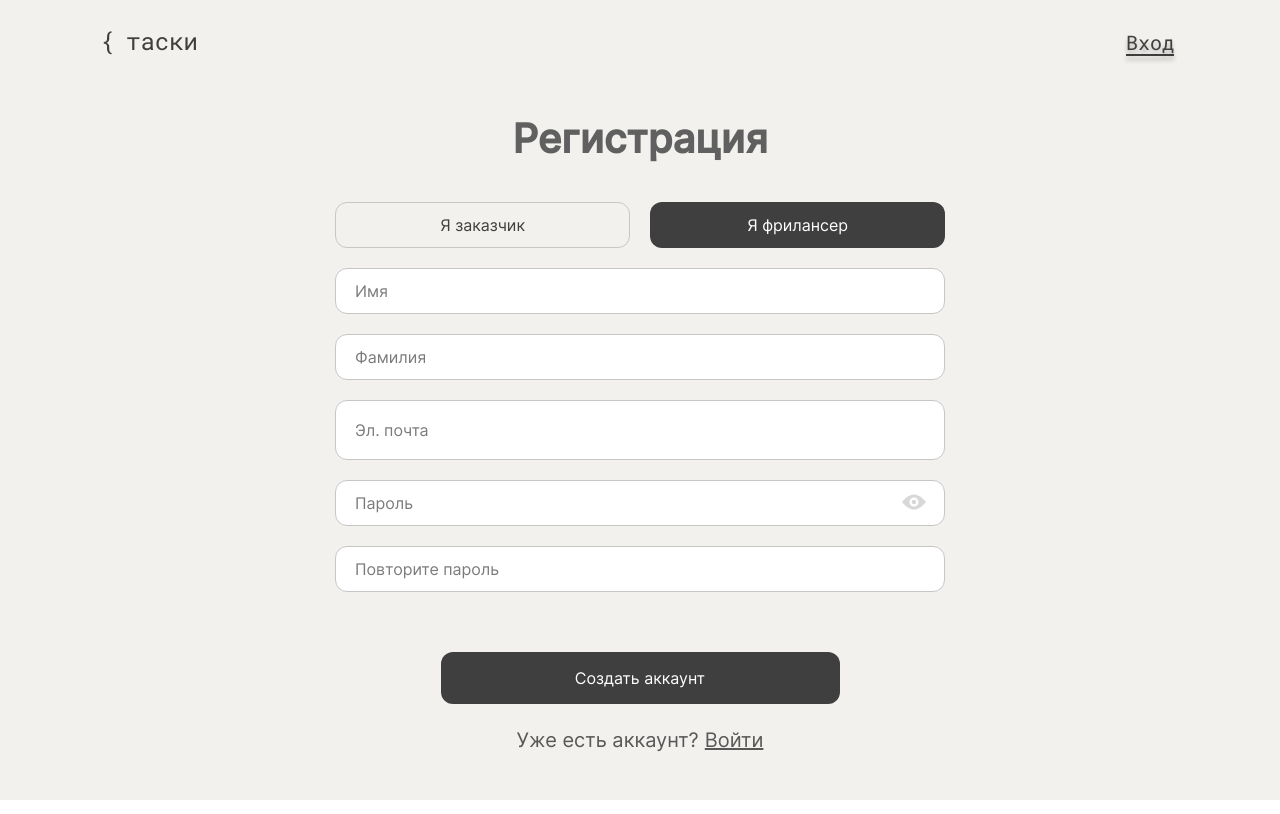
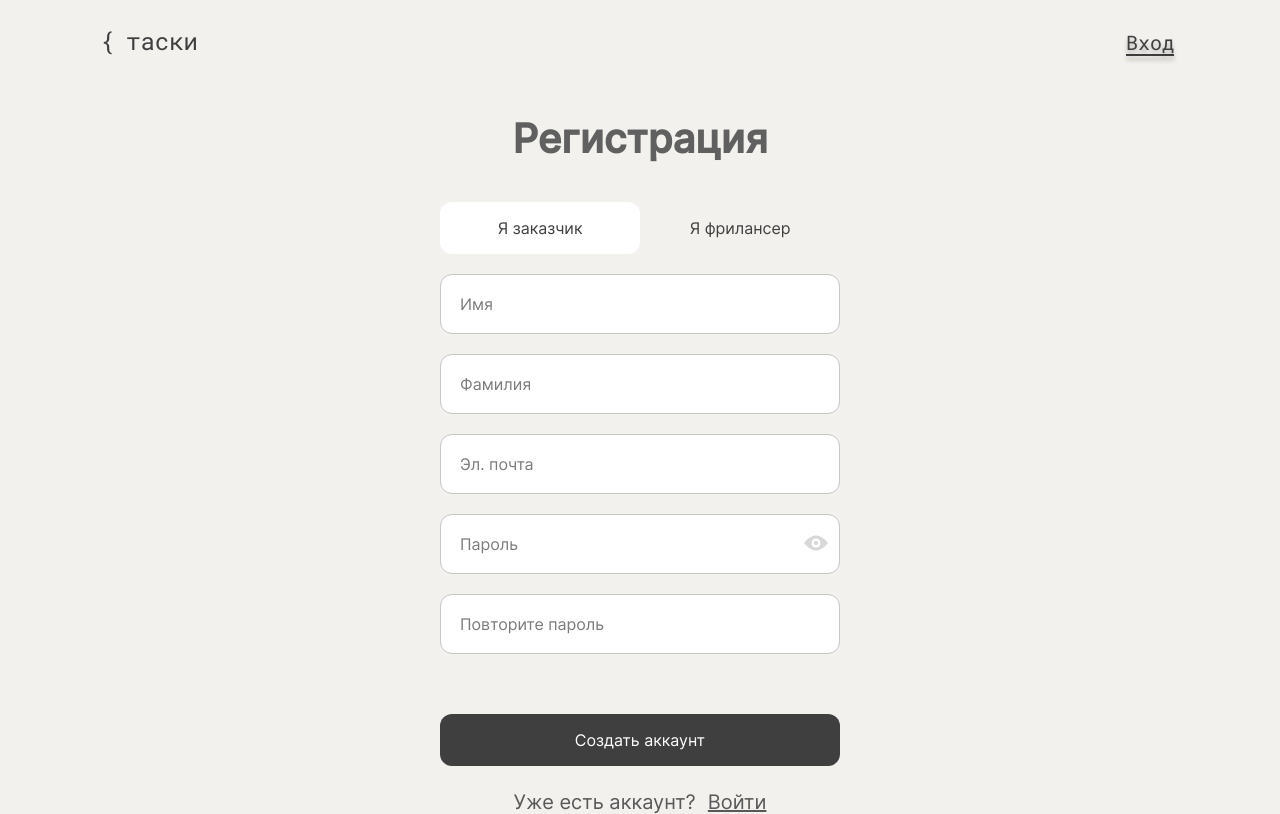
Before and after one commit to tutanhamon667/contract, a React (Create React App) app in the folder frontend/: page /signup in a window 1280 px wide. Built offline with nearby package versions, Linux system fonts and the light colour scheme.

Commit message:
рефакторинг вёрстки RegisterForm

```diff
--- a/frontend/src/components/Button/Button.css
+++ b/frontend/src/components/Button/Button.css
@@ -14,7 +14,7 @@
 }
 
 .button:hover {
-  box-shadow: 4px 4px 0 0 #C6C6C6;
+  box-shadow: 1.5px 1.5px 0 0 #C6C6C6;
 }
 
 .button:active {
@@ -49,3 +49,7 @@
 .buttonSecondary__text {
   color: #3F3F3F;
 }
+
+.buttonWhite {
+  background-color: #FFF;
+}
--- a/frontend/src/components/Button/Button.jsx
+++ b/frontend/src/components/Button/Button.jsx
@@ -1,21 +1,46 @@
 import React from "react";
 import "./Button.css";
 
-const Button = ({ text, width, height, marginTop, marginBottom, buttonSecondary, type, onClick, disabled }) => {
+const Button = ({
+  text,
+  width,
+  height,
+  marginTop,
+  marginBottom,
+  buttonSecondary,
+  buttonWhite,
+  type,
+  onClick,
+  disabled,
+  fontWeight,
+  fontSize,
+  color,
+  border
+}) => {
   return (
     <button
-      className={`button${buttonSecondary ? " buttonSecondary" : ""}`}
+      className={`button${buttonSecondary ? " buttonSecondary" : ""} ${
+        buttonWhite&&"buttonWhite"
+      }`}
       style={{
         width,
         height,
         marginTop,
-        marginBottom
+        marginBottom,
+        fontWeight,
+        fontSize,
+        color,
+        border
       }}
       type={type}
       onClick={onClick}
       disabled={disabled}
     >
-      <p className={`button__text${buttonSecondary ? " buttonSecondary__text" : ""}`}>
+      <p
+        className={`button__text${
+          buttonSecondary ? " buttonSecondary__text" : ""
+        }`}
+      >
         {text}
       </p>
     </button>
--- a/frontend/src/components/Forms/RegisterForm/RegisterForm.css
+++ b/frontend/src/components/Forms/RegisterForm/RegisterForm.css
@@ -29,7 +29,7 @@
   line-height: normal;
 }
 .register__footerLinkDescription {
-  margin: 0 6px 0 0;
+  margin: 0 12px 0 0;
 }
 .register__footerLink{
   text-decoration: underline;
--- a/frontend/src/components/Forms/RegisterForm/RegisterForm.jsx
+++ b/frontend/src/components/Forms/RegisterForm/RegisterForm.jsx
@@ -8,14 +8,14 @@ import InputText from "../../Inputs/InputText/InputText";
 import "./RegisterForm.css";
 
 const RegisterForm = () => {
-  // const { logIn, authenticated } = React.useContext(Context);
   const { logIn } = React.useContext(Context);
-  // const location = useLocation();
   const [showPassword, setShowPassword] = React.useState(false);
-  const [role, setRole] = React.useState("is_customer");
-  const {
-    values, errors, isValid, handleChange, setValues, setErrors
-  } = useFormAndValidation();
+  const [role, setRole] = React.useState({
+    is_customer: true,
+    is_is_worker: false,
+  });
+  const { values, errors, isValid, handleChange, setValues, setErrors } =
+    useFormAndValidation();
 
   const togglePasswordVisibility = () => {
     setShowPassword(!showPassword);
@@ -63,7 +63,6 @@ const RegisterForm = () => {
         last_name: "",
         password: "",
         re_password: "",
-        role
       });
 
       logIn();
@@ -76,26 +75,32 @@ const RegisterForm = () => {
         <div className="register__formRoleContainer">
           <Button
             text="Я заказчик"
-            width={295}
-            height={46}
+            width={200}
+            height={52}
             type="button"
-            buttonSecondary={role === "is_customer"}
-            onClick={() => setRole("is_customer")}
+            buttonSecondary
+            border="none"
+            buttonWhite={role.is_customer ? true : false}
+            onClick={() => setRole({is_customer: true,
+              is_is_worker: false})}
           />
           <Button
             text="Я фрилансер"
-            width={295}
-            height={46}
+            width={200}
+            height={52}
             type="button"
-            buttonSecondary={role === "is_worker"}
-            onClick={() => setRole("is_worker")}
+            buttonSecondary
+            border="none"
+            buttonWhite={role.is_customer ? false : true}
+            onClick={() => setRole({is_customer: false,
+              is_is_worker: true})}
           />
         </div>
         <InputText
           placeholder="Имя"
           marginTop={20}
-          width={610}
-          height={46}
+          width={400}
+          height={60}
           type="text"
           name="first_name"
           autoComplete="given-name"
@@ -107,8 +112,8 @@ const RegisterForm = () => {
         <InputText
           placeholder="Фамилия"
           marginTop={20}
-          width={610}
-          height={46}
+          width={400}
+          height={60}
           type="text"
           name="last_name"
           autoComplete="family-name"
@@ -120,7 +125,7 @@ const RegisterForm = () => {
         <InputText
           placeholder="Эл. почта"
           marginTop={20}
-          width={610}
+          width={400}
           type="email"
           name="email"
           autoComplete="email"
@@ -133,8 +138,8 @@ const RegisterForm = () => {
           placeholder="Пароль"
           pass={togglePasswordVisibility}
           marginTop={20}
-          width={610}
-          height={46}
+          width={400}
+          height={60}
           type={showPassword ? "text" : "password"}
           autoComplete="new-password"
           name="password"
@@ -146,8 +151,8 @@ const RegisterForm = () => {
         <InputText
           placeholder="Повторите пароль"
           marginTop={20}
-          width={610}
-          height={46}
+          width={400}
+          height={60}
           type={showPassword ? "text" : "password"}
           autoComplete="new-password"
           name="re_password"
@@ -156,9 +161,9 @@ const RegisterForm = () => {
           error={errors.re_password}
           errorMessage={errors.re_password}
         />
-        <div style={{marginBottom:60}}/>
+        <div style={{ marginBottom: 60 }} />
         {/* <LinkBar /> */}
-        <Button text="Создать аккаунт" width={399} type="submit" />
+        <Button text="Создать аккаунт" width={400} height={52} type="submit" />
         <div className="register__footerLinkContainer">
           <p className="register__footerLinkDescription">Уже есть аккаунт?</p>
           <Link className="register__footerLink" to="/signin">
--- a/frontend/src/components/Inputs/InputText/InputText.css
+++ b/frontend/src/components/Inputs/InputText/InputText.css
@@ -31,7 +31,7 @@
 .input__showPass {
   position: absolute;
   top: 46%;
-  left: 93%;
+  left: 91%;
   width: 24px;
   height: 24px;
   background-image: url(../../../images/showPass.svg);
```
